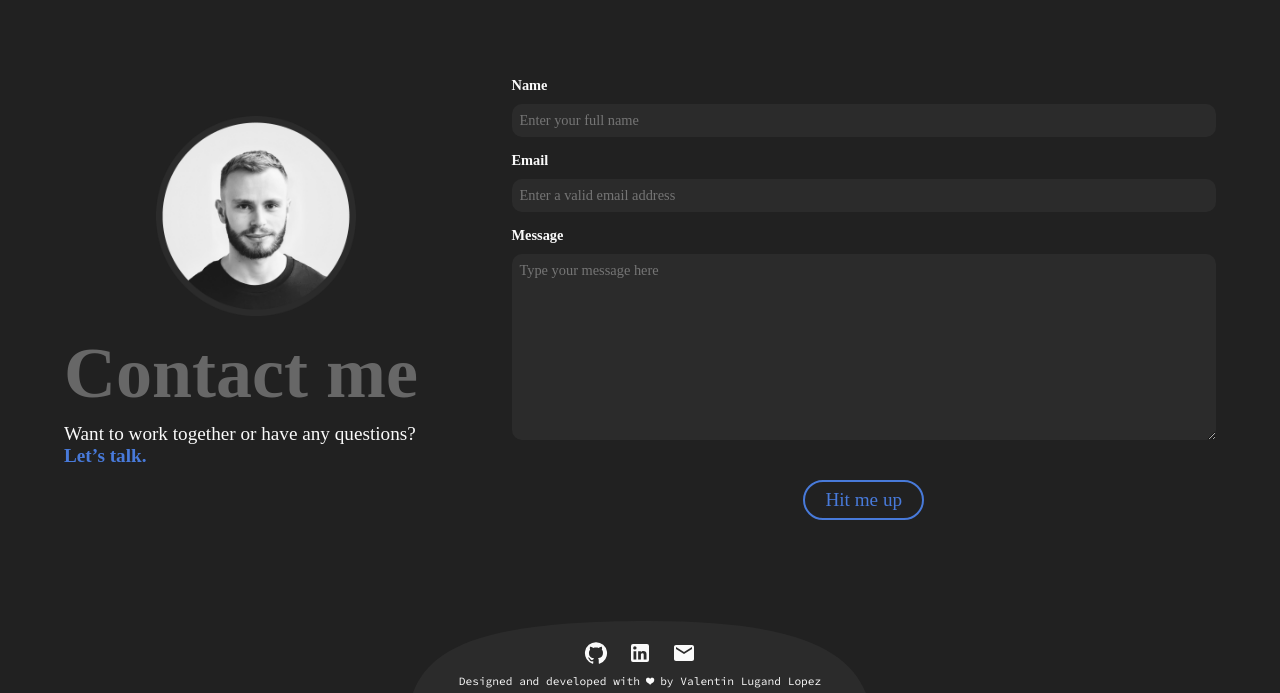
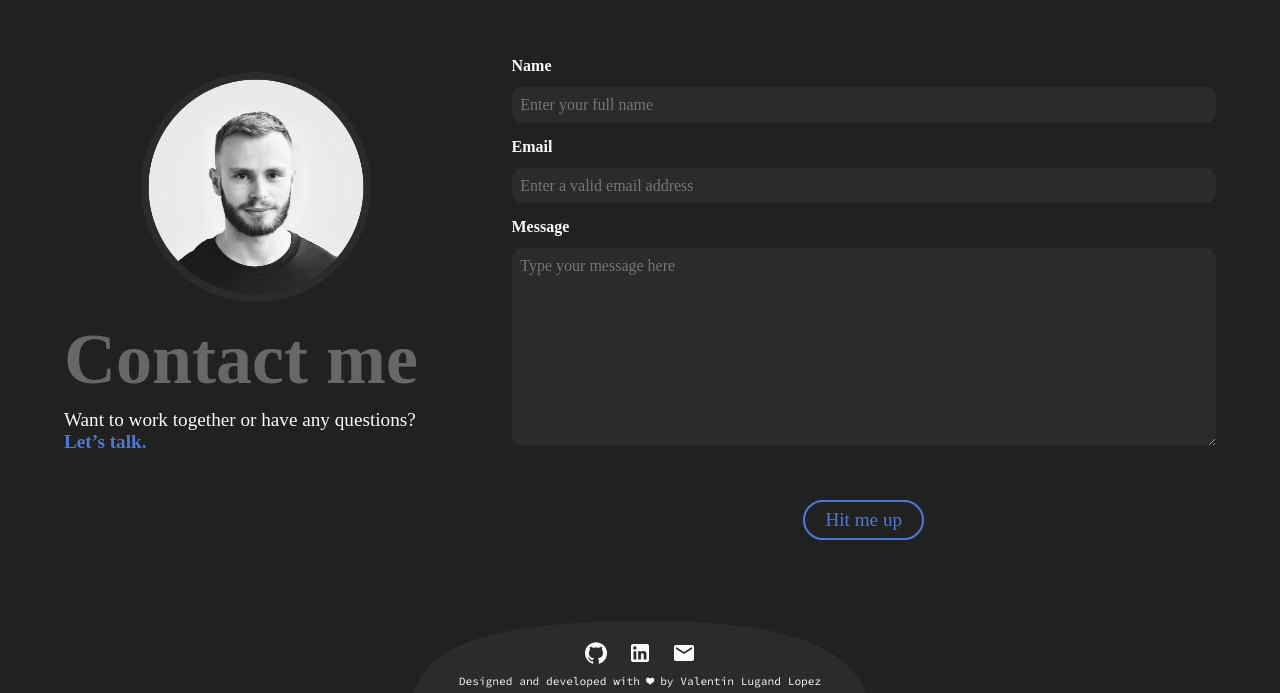
Before and after one commit to valentinllpz/Portfolio, a Next.js app in the folder src/: page / in a window 1280 px wide. Shown: the part 2479-3172 px from the top of the page. Built offline with nearby package versions, Linux system fonts and the light colour scheme; no server answers; a web font is replaced by a local one.

Commit message:
minor styling update

```diff
--- a/src/components/Form.tsx
+++ b/src/components/Form.tsx
@@ -9,9 +9,12 @@ const Form = ({ submitForm }: { submitForm: () => void }) => {
     <form className={styles.form} onSubmit={handleSubmit}>
       <div className={styles.inputs}>
         <div className={styles.inputContainer}>
+          <div className={styles.fieldHead}>
             <label htmlFor="name" className={styles.inputLabel}>
               <b>Name</b>
             </label>
+            {errors.name && <p className={styles.errorMsg}>{errors.name}</p>}
+          </div>
           <input
             className={styles.inputField}
             type="text"
@@ -21,12 +24,14 @@ const Form = ({ submitForm }: { submitForm: () => void }) => {
             value={values.name}
             onChange={handleChange}
           />
-          {errors.name && <p className={styles.errorMsg}>{errors.name}</p>}
         </div>
         <div className={styles.inputContainer}>
+		<div className={styles.fieldHead}>
             <label htmlFor="email" className={styles.inputLabel}>
               <b>Email</b>
             </label>
+            {errors.email && <div className={styles.errorMsg}>{errors.email}</div>}
+          </div>
           <input
             className={styles.inputField}
             type="email"
@@ -36,12 +41,14 @@ const Form = ({ submitForm }: { submitForm: () => void }) => {
             value={values.email}
             onChange={handleChange}
           />
-          {errors.email && <p className={styles.errorMsg}>{errors.email}</p>}
         </div>
         <div className={styles.inputContainer}>
+		<div className={styles.fieldHead}>
             <label htmlFor="message" className={styles.inputLabel}>
               <b>Message</b>
             </label>
+            {errors.message && <p className={styles.errorMsg}>{errors.message}</p>}
+          </div>
           <textarea
             className={`${styles.inputField} ${styles.inputMessage}`}
             name="message"
@@ -51,10 +58,7 @@ const Form = ({ submitForm }: { submitForm: () => void }) => {
             value={values.message}
             onChange={handleChange}
           />
-          {errors.message && (
-            <p className={styles.errorMsg}>{errors.message}</p>
-          )}
-          {errors.status && <p className={styles.errorMsg}>{errors.status}</p>}
+          {errors.status ? <p className={styles.errorMsg}>{errors.status}</p> : <p className={styles.errorMsg}></p> }
         </div>
       </div>
       <div className={styles.buttonLink}>
--- a/src/styles/Contact.module.scss
+++ b/src/styles/Contact.module.scss
@@ -20,16 +20,16 @@
 		max-width: 400px;
 		display: flex;
 		flex-direction: column;
+		margin-bottom: 5%;
 
 		.imageContainer {
-			width: 200px;
-			height: 200px;
+			width: 230px;
+			height: 230px;
 			position: relative;
 			margin-bottom: 2vh;
 			justify-self: center;
 			align-self: center;
 		}
-
 	}
 
 	.confirmation {
--- a/src/styles/Form.module.scss
+++ b/src/styles/Form.module.scss
@@ -12,7 +12,7 @@
 		display: flex;
 		flex-direction: column;
 		justify-content: space-evenly;
-		margin-bottom: 5vh;
+		margin-bottom: 3vh;
 
 		.inputContainer {
 			display: flex;
@@ -20,17 +20,32 @@
 			gap: 10px;
 			height: fit-content;
 
-			.inputLabel {
+			.fieldHead {
+				display: flex;
 				margin-top: 15px;
-				font-family: SF-Pro-Display;
-				font-weight: 300;
-				font-size: 0.9rem;
+				justify-content: space-between;
+				height: 2.5ch;
+
+				.inputLabel {
+					font-family: SF-Pro-Display;
+					font-weight: 300;
+					font-size: 1rem;
+					width: fit-content;
+				}
+
+				.errorMsg {
+					font-family: SF-Compact-Text;
+					font-weight: 300;
+					font-size: 1rem;
+					color: vars.$color-red;
+					width: fit-content;
+				}
 			}
 
 			.inputField {
 				font-family: SF-Compact-Text;
 				font-weight: 300;
-				font-size: 0.9rem;
+				font-size: 1rem;
 				background-color: vars.$color-grey-transparent;
 				outline: none;
 				border: none;
@@ -43,7 +58,7 @@
 			.inputMessage {
 				font-family: SF-Compact-Text;
 				font-weight: 300;
-				font-size: 0.9rem;
+				font-size: 1rem;
 				resize: vertical;
 				max-height: 40vh;
 				min-height: 100px;
@@ -53,10 +68,12 @@
 			.errorMsg {
 				font-family: SF-Compact-Text;
 				font-weight: 300;
-				font-size: 0.8rem;
+				font-size: 1rem;
 				color: vars.$color-red;
+				width: fit-content;
 				margin: 0;
 				padding: 0;
+				min-height: 2.5ch;
 			}
 		}
 	}
```
Lines whose indentation alone changed are shown as unchanged.
